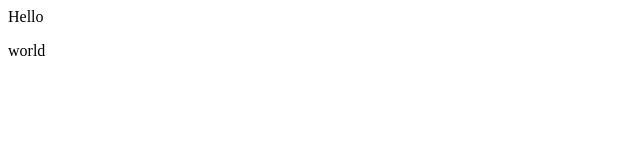
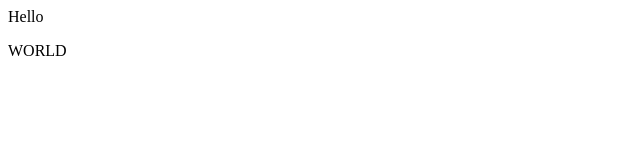
Before and after one commit to chen-harrison/beginners_git, a plain HTML site: page index.html in a window 1280 px wide. Shown: the full height of the page, 0-640 px from the left. Drawn offline with Linux system fonts and the light colour scheme.

Commit message:
Capitalized world

```diff
--- a/index.html
+++ b/index.html
@@ -1,2 +1,2 @@
 <div>Hello</div>
-<p>world</p>
+<p>WORLD</p>
```
